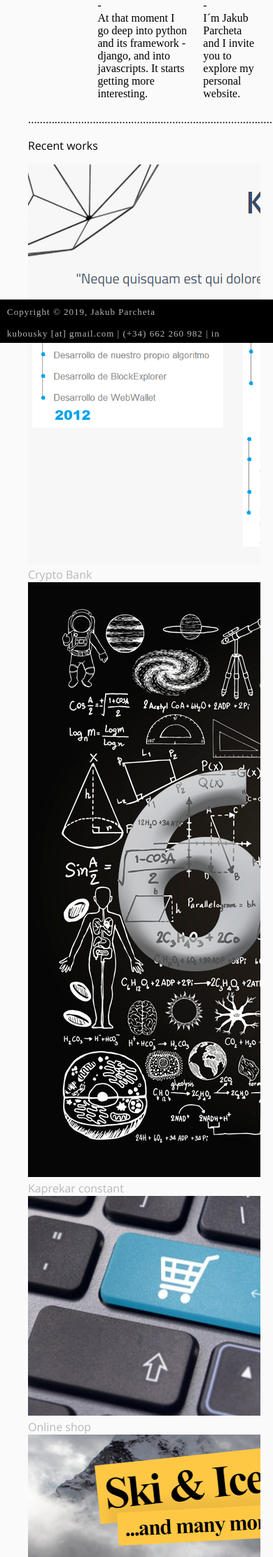
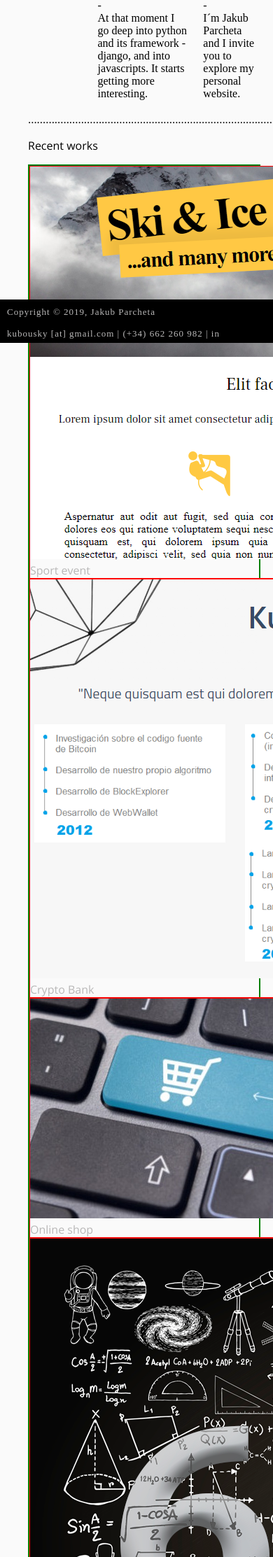
Before and after one commit to kubousky/my_page, a Django app: page / in a window 390 px wide; the page is wider, and only the part inside the window is pictured. Shown: the part 354-2579 px from the top of that part at 70% size. Run offline with Django 3.2, Linux system fonts and the light colour scheme; data comes from the database, SQL or seed files in the repository; some libraries are stand-ins or nearby versions; some web fonts are replaced.

Commit message:
recent works almost done_2

```diff
--- a/portfolio/static/css/my_style.css
+++ b/portfolio/static/css/my_style.css
@@ -91,7 +91,6 @@ body {
 }
 
 #extra{
-
     font-family: 'Slabo 27px', serif;
     font-family: 'Jomolhari', serif;
     font-family: 'Slabo 13px', serif;
@@ -134,16 +133,16 @@ body {
 .highlighted{
     width: 85%;
     margin-left: 40px;
-    overflow: hidden;
+    height: auto;
     /* text-align: justify; */
     /* align-items:center; */
-    justify-content: space-between;
+    /* justify-content: center;  */
+    border: solid green 2px;
 }
 
 .highlighted .project{
-    float: left;
-    /* width:20%; */
-    padding-right: 5px;
+    display: inline-block;
+    border: solid red 1px;
 }
 
 .highlighted .project a{
@@ -151,6 +150,10 @@ body {
     text-decoration: none;
     color: rgb(185, 184, 184);
 }
+
+/* #project_1 img{margin-left:0px;}
+
+#project_4 img{margin-right:0px} */
 
 /* ################################  footer   */
 .footer{
@@ -210,6 +213,7 @@ body {
 @media only screen and (max-width: 700px) {
     .col-sm-1 {width: 8.33%;}
     .col-sm-2 {width: 16.66%;}
+    .col-sm-2_5 {width: 25%;}
     .col-sm-3 {width: 25%;}
     .col-sm-4 {width: 33.33%;}
     .col-sm-5 {width: 41.66%;}
@@ -227,6 +231,7 @@ body {
 @media only screen and (min-width: 701px) {
     .col-md-1 {width: 8.33%;}
     .col-md-2 {width: 16.66%;}
+    .col-md-2_5 {width: 24.7%;}
     .col-md-3 {width: 25%;}
     .col-md-4 {width: 33.33%;}
     .col-md-5 {width: 41.66%;}
--- a/portfolio/templates/home.html
+++ b/portfolio/templates/home.html
@@ -30,44 +30,43 @@
     </section>
 
     <section class="highlighted">
-            {% for project in projects %}
-            <div class="project col-md-3" id="project_1">
-                    {% if project.id == 3 %}
-                        {% load thumbnail %}
-                        {% thumbnail project.image "x150" as pim %}
-                            <img src="{{ pim.url }}">
-                        {% endthumbnail %}
-                        <a href="{{ project.get_absolute_url }}">{{ project.name }}</a>
-                    {% endif %}
+            <div id="project_1" class="project col-md-2_5">
+                <div id="">
+                    {% load thumbnail %}
+                    {% thumbnail project_1.image "x150" as p1im %}
+                        <img src="{{ p1im.url }}">
+                    {% endthumbnail %}
+                    <a href="{{ project_1.get_absolute_url }}">{{ project_1.name }}</a>
                 </div>
-            <div class="project col-md-3" id="project_2">
-                {% if project.id == 4 %}
+            </div>
+            <div class="project col-md-2_5">
+                <div id="">
                     {% load thumbnail %}
-                    {% thumbnail project.image "x150" as pim %}
-                        <img src="{{ pim.url }}">
+                    {% thumbnail project_2.image "x150" as p2im %}
+                        <img src="{{ p2im.url }}">
                     {% endthumbnail %}
-                    <a href="{{ project.get_absolute_url }}">{{ project.name }}</a>
-                {% endif %}
+                    <a href="{{ project_2.get_absolute_url }}">{{ project_2.name }}</a>
+                </div>
             </div>
-            <div class="project col-md-3" id="project_3">
-                {% if project.id == 2 %}
+            <div class="project col-md-2_5">
+                <div id="">
                     {% load thumbnail %}
-                    {% thumbnail project.image "x150" as pim %}
-                        <img src="{{ pim.url }}">
+                    {% thumbnail project_3.image "x150" as p3im %}
+                        <img src="{{ p3im.url }}">
                     {% endthumbnail %}
-                    <a href="{{ project.get_absolute_url }}">{{ project.name }}</a>
-                {% endif %}
+                    <a href="{{ project_3.get_absolute_url }}">{{ project_3.name }}</a>
+                </div>
             </div>
-            <div class="project col-md-3" id="project_4">
-                {% if project.id == 1 %}
+            <div id="project_4" class="project col-md-2_5">
+                <div id="">
                     {% load thumbnail %}
-                    {% thumbnail project.image "x150" as pim %}
-                        <img src="{{ pim.url }}">
+                    {% thumbnail project_4.image "x150" as p4im %}
+                        <img src="{{ p4im.url }}">
                     {% endthumbnail %}
-                    <a href="{{ project.get_absolute_url }}">{{ project.name }}</a>
-                {% endif %}
+                    <a href="{{ project_4.get_absolute_url }}">{{ project_4.name }}</a>
                 </div>
-            {% endfor %}
+            </div>
+
         </section>
 
     <footer class='footer'>
--- a/portfolio/views.py
+++ b/portfolio/views.py
@@ -3,8 +3,14 @@ from .models import Category, Project
 
 
 def home(request):
-    projects = Project.objects.all()
-    return render(request, "home.html", {'projects': projects})
+    project_1 = Project.objects.get(slug="sport-event")
+    project_2 = Project.objects.get(slug="crypto-bank")
+    project_3 = Project.objects.get(slug="online-shop")
+    project_4 = Project.objects.get(slug="kaprekar-constant")
+    return render(request, "home.html", {'project_1': project_1,
+                                        'project_2': project_2,
+                                        'project_3': project_3,
+                                        'project_4': project_4})
 
 def about(request):
     return render(request, "about.html", {})
```
